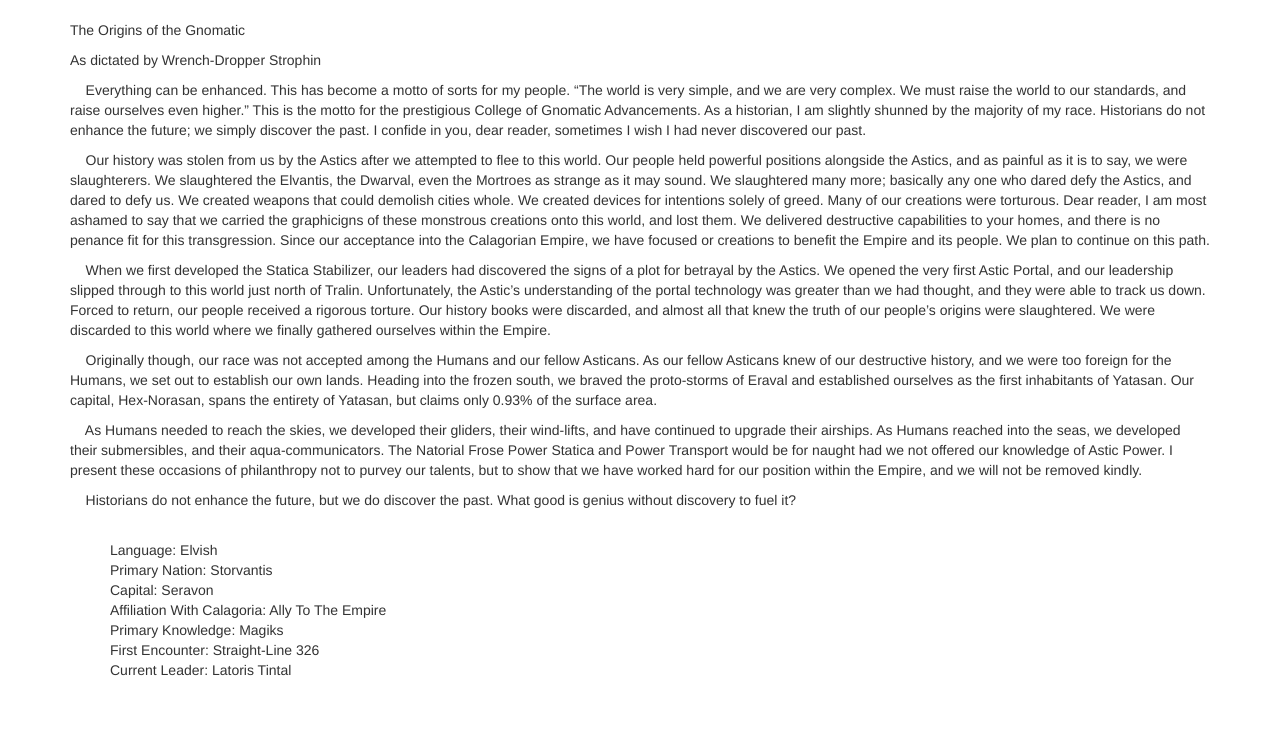
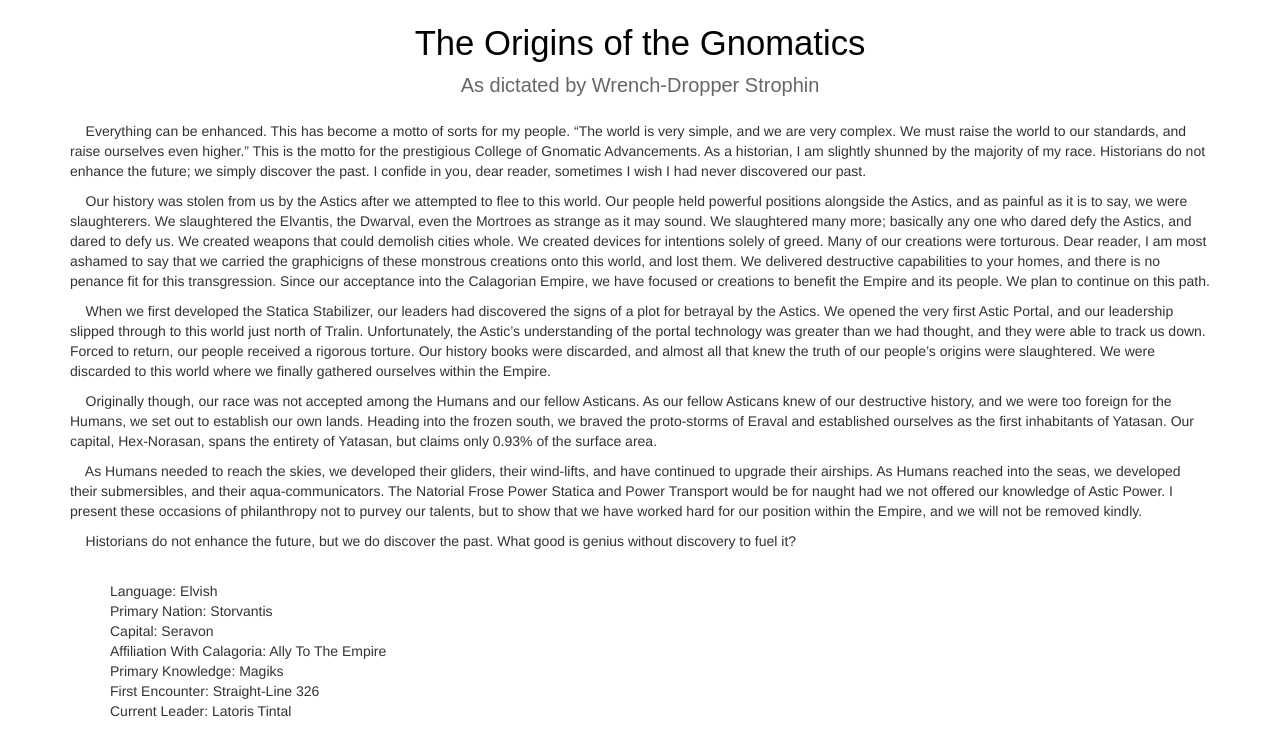
Before and after one commit to Kenalia/Calagoria_Website, a Rails app: template app/views/pages/lore/origins/asticans/gnomatic.html.erb in a window 1280 px wide. Shown: the part 52-800 px from the top of the page. Run offline with Rails 7, Linux system fonts and the light colour scheme; the template is opened without the code that fills it, so the values that code supplies are empty; style sheets or scripts are compiled from the project's sources; some libraries are stand-ins or nearby versions.

Commit message:
Fix lore titles

```diff
--- a/app/views/pages/lore.html.erb
+++ b/app/views/pages/lore.html.erb
@@ -88,7 +88,7 @@
                         <h4><%= link_to "Origins of the Colotics (Unavailable)", "/pages/lore/origins/asticans/colotics" %></h4>
                     </li>
                     <li>
-                        <h4><%= link_to "Origins of the Gnomatic (Unavailable)", "/pages/lore/origins/asticans/gnomatic" %></h4>
+                        <h4><%= link_to "Origins of the Gnomatic", "/pages/lore/origins/asticans/gnomatic" %></h4>
                     </li>
                 </ul>
             </div>
--- a/app/views/pages/lore/origins/asticans/gnomatic.html.erb
+++ b/app/views/pages/lore/origins/asticans/gnomatic.html.erb
@@ -1,6 +1,6 @@
-<div class="container">
-    <p><span style="font-weight: 400;">The Origins of the Gnomatic</span></p>
-    <p><span style="font-weight: 400;">As dictated by Wrench-Dropper Strophin</span></p>
+<div class="container justify-text-center">
+    <p style="line-height: 1.38; margin-top: 0pt; margin-bottom: 3pt; text-align: center;"><span style="font-size: 26pt; font-family: Arial; color: #000000; background-color: transparent; font-weight: 400; font-variant: normal; text-decoration: none; vertical-align: baseline; white-space: pre-wrap;">The Origins of the Gnomatics</span></p>
+    <p style="line-height: 1.38; margin-top: 0pt; margin-bottom: 16pt; text-align: center;"><span style="font-size: 15pt; font-family: Arial; color: #666666; background-color: transparent; font-weight: 400; font-variant: normal; text-decoration: none; vertical-align: baseline; white-space: pre-wrap;">As dictated by Wrench-Dropper Strophin</span></p>
     <p><span style="font-weight: 400;">&nbsp;&nbsp;&nbsp; </span><span style="font-weight: 400;">Everything can be enhanced. This has become a motto of sorts for my people. &ldquo;The world is very simple, and we are very complex. We must raise the world to our standards, and raise ourselves even higher.&rdquo; This is the motto for the prestigious College of Gnomatic Advancements. As a historian, I am slightly shunned by the majority of my race. Historians do not enhance the future; we simply discover the past. I confide in you, dear reader, sometimes I wish I had never discovered our past.</span></p>
     <p><span style="font-weight: 400;">&nbsp;&nbsp;&nbsp; </span><span style="font-weight: 400;">Our history was stolen from us by the Astics after we attempted to flee to this world. Our people held powerful positions alongside the Astics, and as painful as it is to say, we were slaughterers. We slaughtered the Elvantis, the Dwarval, even the Mortroes as strange as it may sound. We slaughtered many more; basically any one who dared defy the Astics, and dared to defy us. We created weapons that could demolish cities whole. We created devices for intentions solely of greed. Many of our creations were torturous. Dear reader, I am most ashamed to say that we carried the graphicigns of these monstrous creations onto this world, and lost them. We delivered destructive capabilities to your homes, and there is no penance fit for this transgression. Since our acceptance into the Calagorian Empire, we have focused or creations to benefit the Empire and its people. We plan to continue on this path.</span></p>
     <p><span style="font-weight: 400;">&nbsp;&nbsp;&nbsp; </span><span style="font-weight: 400;">When we first developed the Statica Stabilizer, our leaders had discovered the signs of a plot for betrayal by the Astics. We opened the very first Astic Portal, and our leadership slipped through to this world just north of Tralin. Unfortunately, the Astic&rsquo;s understanding of the portal technology was greater than we had thought, and they were able to track us down. Forced to return, our people received a rigorous torture. Our history books were discarded, and almost all that knew the truth of our people&rsquo;s origins were slaughtered. We were discarded to this world where we finally gathered ourselves within the Empire.</span></p>
```
